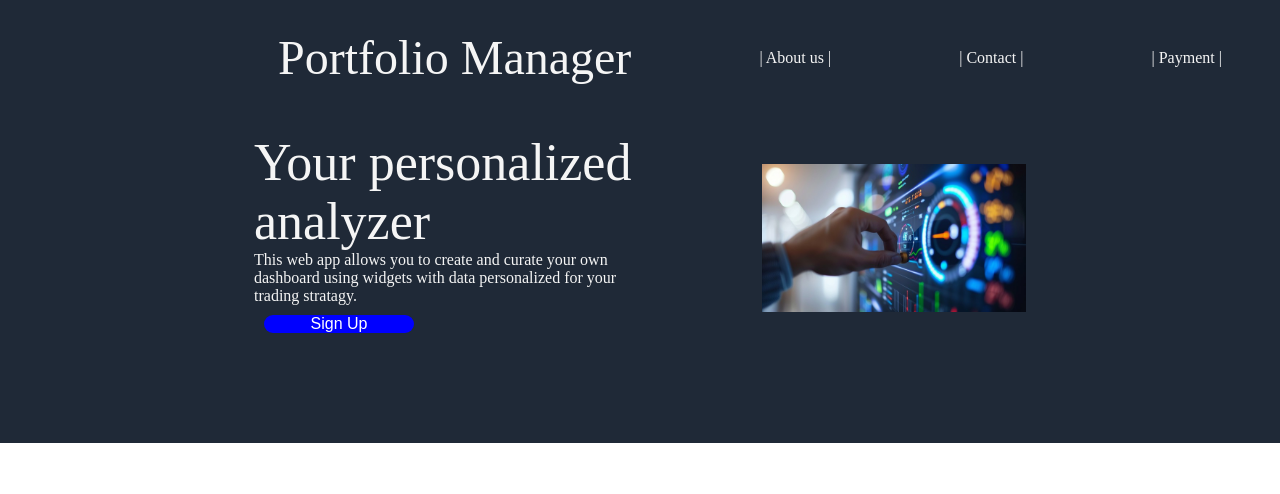
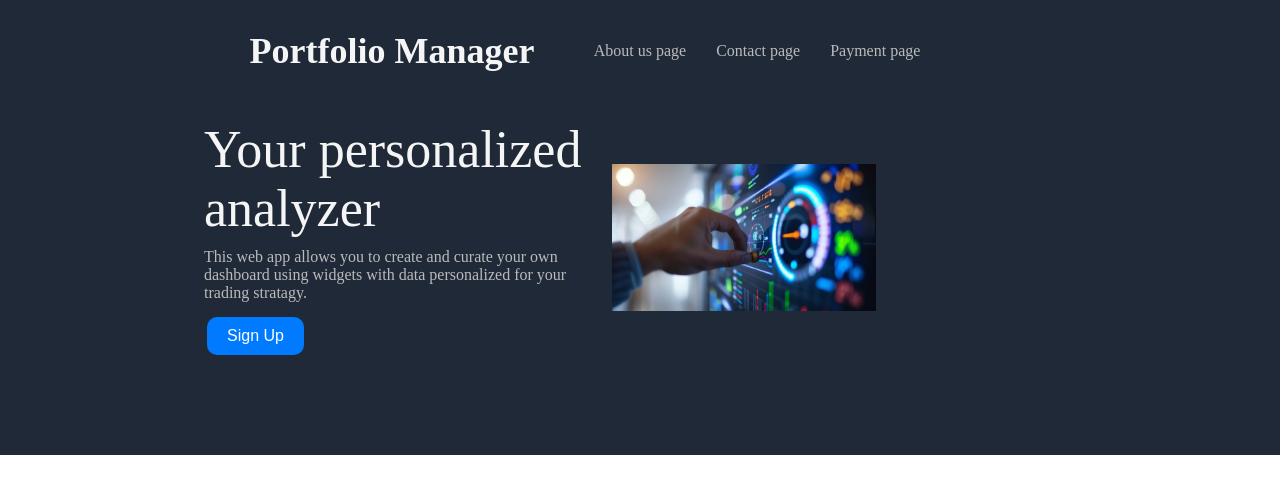
Before and after one commit to EthanDCR/landing-page, a plain HTML site: page index.html in a window 1280 px wide. Drawn offline with Linux system fonts and the light colour scheme.

Commit message:
first top section on landing page completed. need to add new font before submitting.

```diff
--- a/index.html
+++ b/index.html
@@ -11,15 +11,17 @@
    <section class="section1">
     <div class="container1">
         <div class="headerleft">Portfolio Manager</div>
-        <div class="headerright">| About us |</div>
-        <div class="headerright">| Contact |</div>
-        <div class="headerright">| Payment |</div>
+        <ul class="headerright">
+            <li>About us page</li>
+            <li>Contact page</li>
+            <li>Payment page</li>
+        </ul>
     </div>
     <br>
         <div class="container2">
             <div class="headerleft2">
                 <p id="headerleft2title">Your personalized analyzer</p>
-                <p> This web app allows you to create and curate your own dashboard using widgets with data personalized for your trading stratagy.</p>
+                <p id="headerleft2text">This web app allows you to create and curate your own dashboard using widgets with data personalized for your trading stratagy.</p>
                 <button id="button">Sign Up</button>
             </div>
             <img id="image1" src="data-analysis-monitoring-stockcake.jpg" alt="img not found"></div>
--- a/style.css
+++ b/style.css
@@ -18,17 +18,22 @@
     display: flex;
     align-items: center;
     padding: 30px;
-    padding-left: 250px;
     justify-content: space-between 100px;
 }
 
 .headerleft {
-    font-size: 48px;
+    font-size: 36px;
+    padding-left: 190px;
+    font-weight: bold;
 }
 
 .headerright {
-    margin-left: 10%;
-    align-items: center;
+    display: flex;
+    flex-direction: row;
+    gap: 30px;
+    list-style: none;
+    padding-right: 300px;
+    filter: contrast(50%);
 }
 
 .container2 {
@@ -43,6 +48,7 @@
     display: flex;
     flex-direction: column;
     max-width: 400px;
+
 }
 
 .headerright2 {
@@ -57,19 +63,35 @@ h1{
     font-size: 52px;
 }
 
+
 #button {
-    background-color: blue;
-    margin-right: 140px;
-    border-radius: 12px;
-    color: white;
-    border: none;
-    font-size: 16px;
-    margin: 10px;
-    max-width: 150px;
+    padding: 10px 20px; /* Adjust padding as needed */
+    border: none; /* Remove default button border */
+    border-radius: 10px; /* Set border radius to create rounded corners */
+    background-color: #007bff; /* Button background color */
+    color: #ffffff; /* Button text color */
+    cursor: pointer; /* Show pointer cursor on hover */
+    font-size: 16px; /* Adjust font size as needed */
+    margin-right: 300px;
+    margin-top: 15px;
 }
 
 #image1 {
     width: 30%;
     height: auto;
+    padding-right: 200px;
 
 }
+
+#headerleft2text {
+    filter: contrast(50%);
+    margin-top: 10px;
+}
+
+
+/* REMEMBER to add new font to this at the end of this project. */
+/* -------------------------------------------------- */
+/* New */
+/* -------------------------------------------------- */
+/* Section #2 */
+/* -------------------------------------------------- */
```
